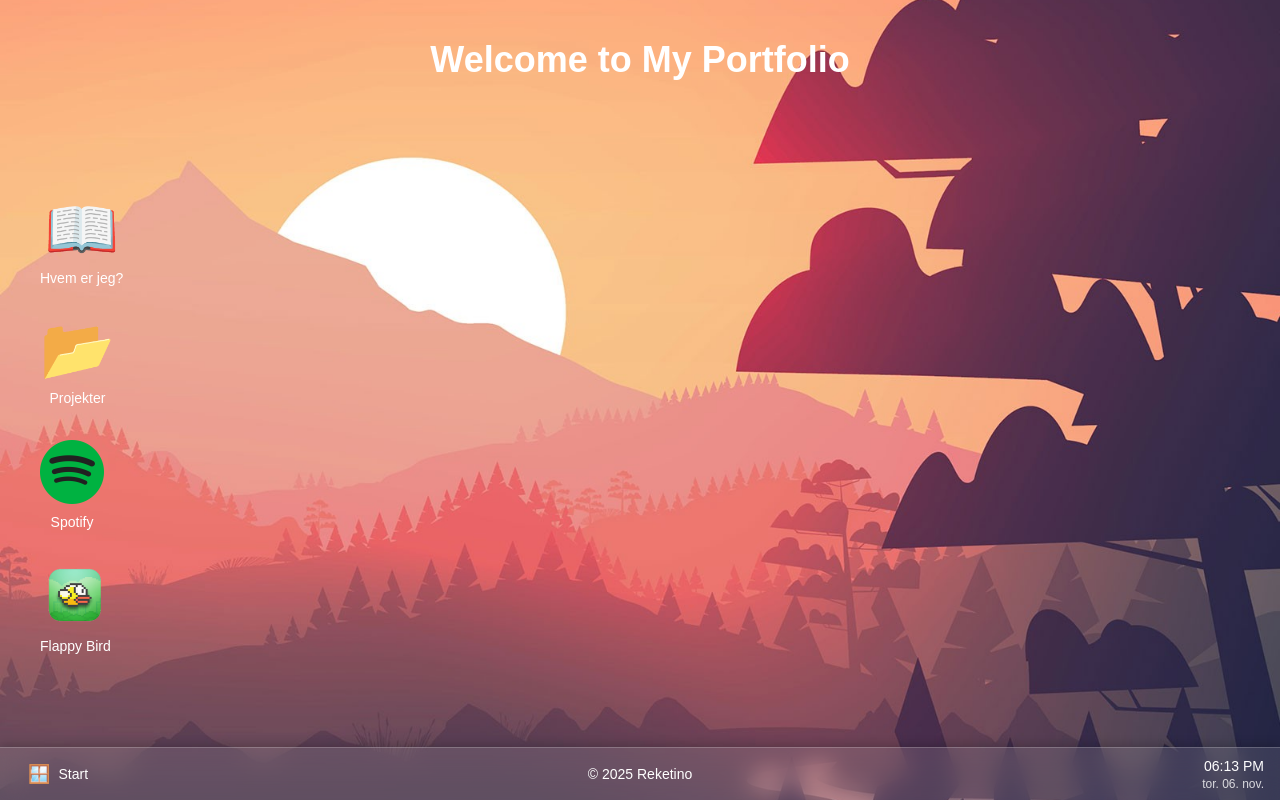
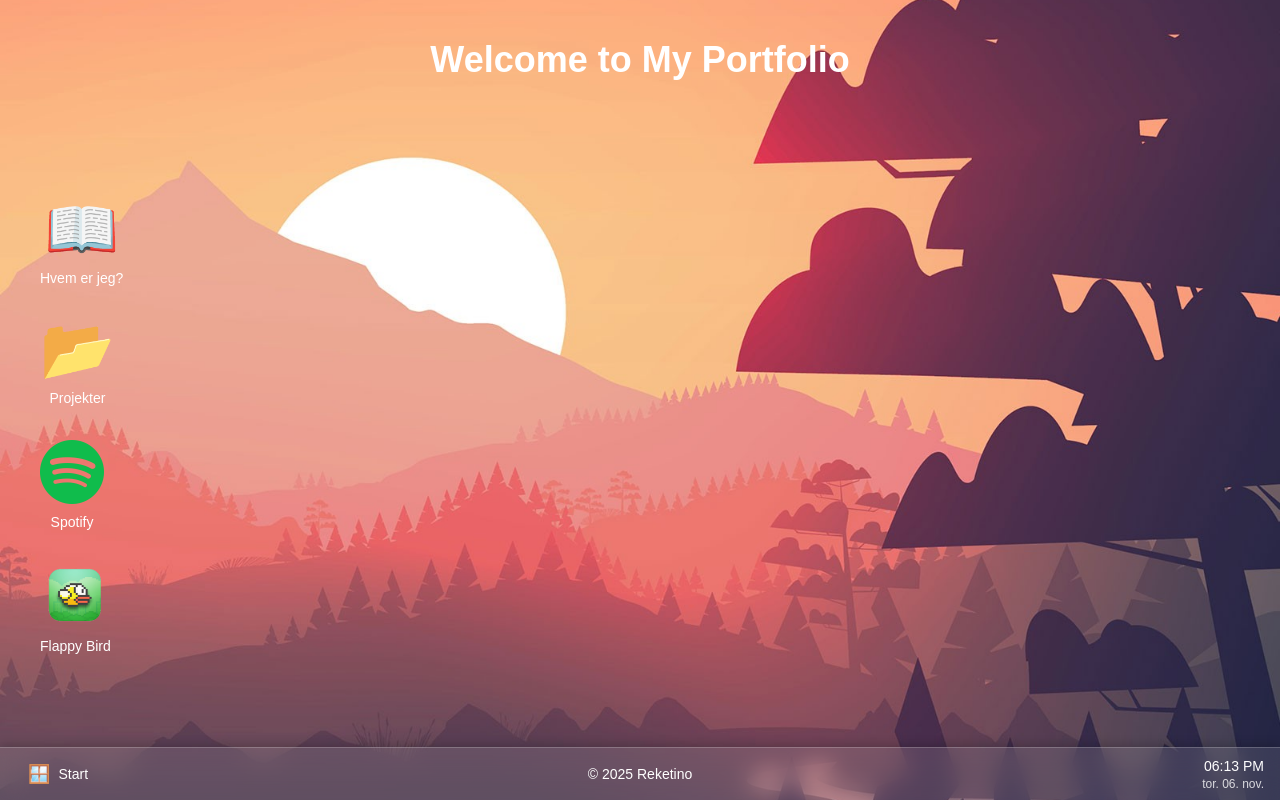
Before and after one commit to Reketino/Github-PortfoliYo-Brainstorm, a Next.js app: page /computer in a window 1280 px wide. Built offline with nearby package versions, Linux system fonts and the light colour scheme.

Commit message:
endret bilde på spotify

```diff
--- a/src/app/computer/page.js
+++ b/src/app/computer/page.js
@@ -40,7 +40,7 @@ export default function App() {
           onClick={() => setOpenApp("Spotify")}
         >
           <Image
-            src="/spotify.png"
+            src="/spoti.png"
             alt="Spotify Icon"
             width={64}
             height={64}
```
Also changed, not shown: public/spoti.png (added).
